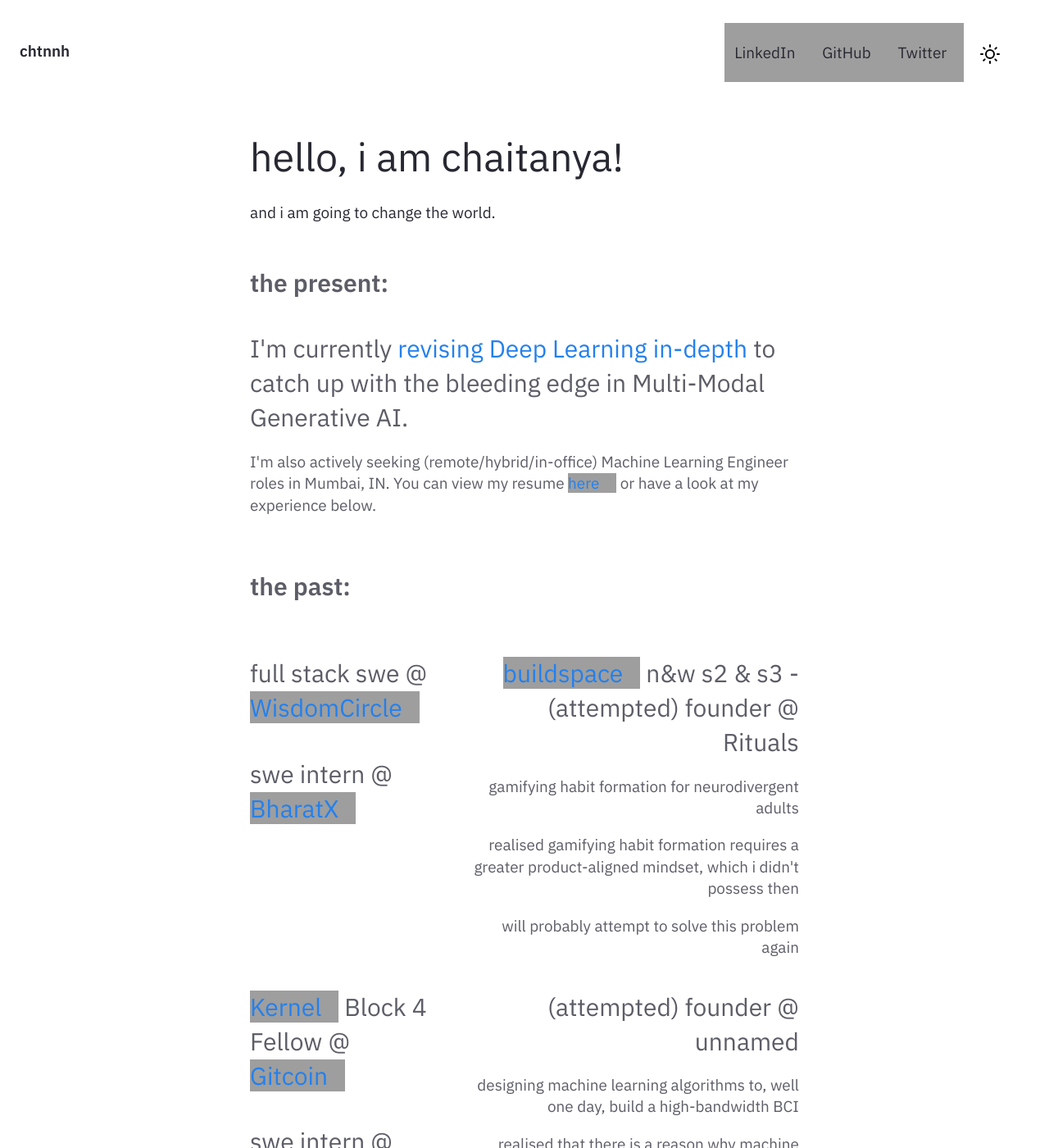
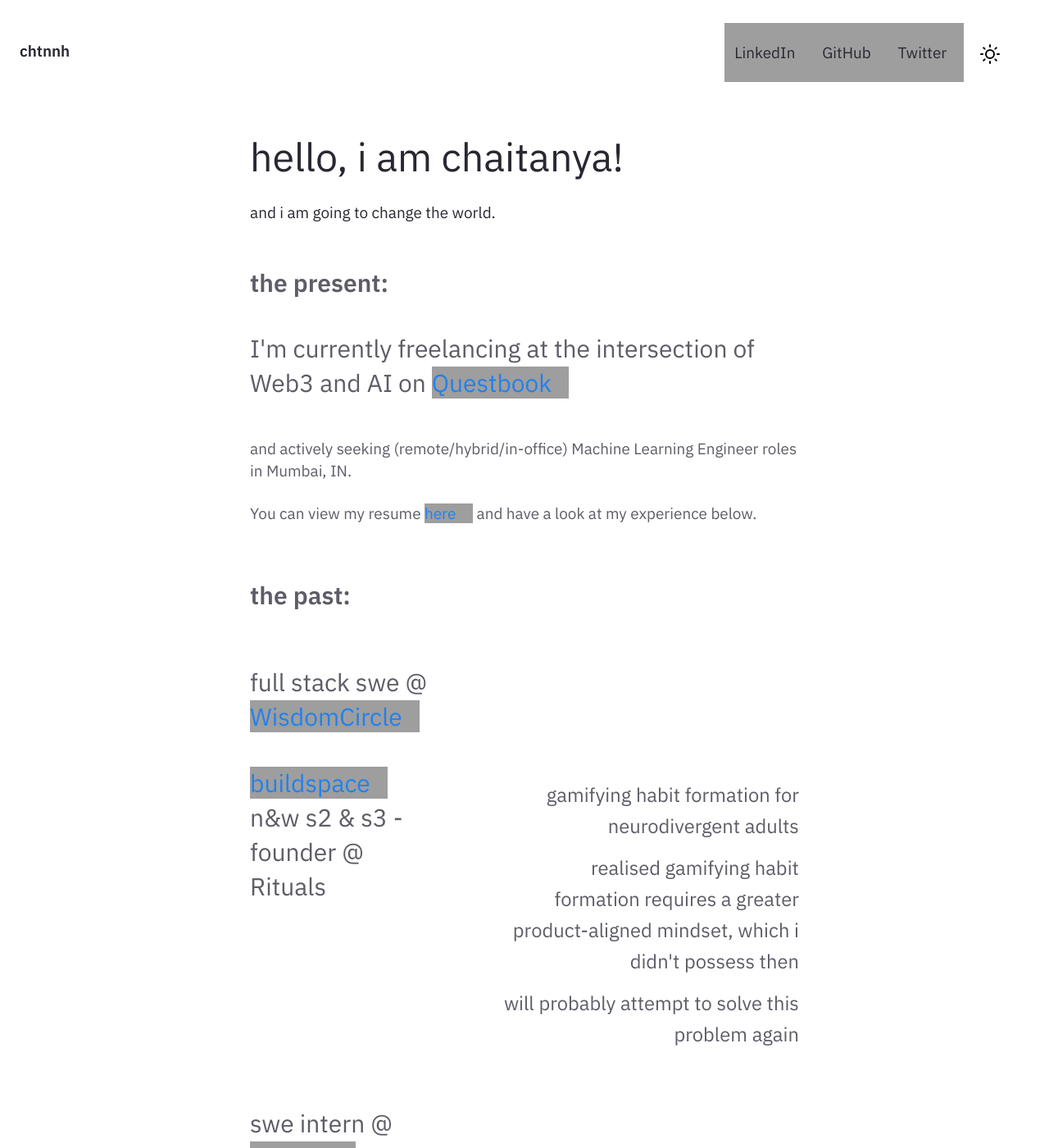
Before and after one commit to chtnnh/chtnnh.github.io, a Jekyll site: the page built from pages/index.md, in a window 1280 px wide and 1400 px high. Shown: the whole window at 82% size. Built offline with Jekyll 4.4.1, drawn with Linux system fonts in a browser that asks for light colours; some of the changed text lies outside the part shown; grey boxes are pictures that could not be loaded.

Commit message:
feat: update homepage.html

```diff
--- a/_includes/Homepage.html
+++ b/_includes/Homepage.html
@@ -8,12 +8,14 @@
             <em>the past is irrelevant, much like the future...</em>
         </div>
         <h3>
-            I'm currently <a href="/note/vision#what">revising Deep Learning in-depth</a> to catch up with the bleeding edge in Multi-Modal Generative AI.
+            I'm currently freelancing at the intersection of Web3 and AI on <a href="https://questbook.app">Questbook</a>
         </h3>
+        <br />
         <p>
-            I'm also actively seeking (remote/hybrid/in-office) Machine Learning Engineer roles in Mumbai, IN.
-
-            You can view my resume <a href="https://drive.google.com/file/d/1eK4l2tNU02dVeTCdJafZBPpRjB87exnP/view?usp=sharing">here</a> or have a look at my experience below.
+            and actively seeking (remote/hybrid/in-office) Machine Learning Engineer roles in Mumbai, IN.
+            <br />
+            <br />
+            You can view my resume <a href="https://drive.google.com/file/d/1eK4l2tNU02dVeTCdJafZBPpRjB87exnP/view?usp=sharing">here</a> and have a look at my experience below.
         </p>
         <br />
         <h2>the past:</h2>
@@ -25,20 +27,37 @@
                     full stack swe @
                     <a href="https://wisdomcircle.com">WisdomCircle</a>
                 </h3>
-                <h3>swe intern @ <a href="https://bharatx.tech">BharatX</a></h3>
+            </div>
+        </div>
+        <div class="a-past">
+            <div class="work">
+                <h3>
+                    <a href="https://buildspace.so">buildspace</a> n&amp;w s2
+                    &amp; s3 - founder @ Rituals
+                </h3>
             </div>
             <div class="balance"></div>
             <div class="life">
+                <h5>
+                    <ul>
+                        <li>
+                            gamifying habit formation for neurodivergent adults
+                        </li>
+                        <li>
+                            realised gamifying habit formation requires a greater product-aligned mindset, which i didn&#39;t possess then
+                        </li>
+                        <li>
+                            will probably attempt to solve this problem again
+                        </li>
+                    </ul>
+                </h5>
+            </div>
+        </div>
+        <div class="a-past">
+            <div class="work">
                 <h3>
-                    <a href="https://buildspace.so">buildspace</a> n&amp;w s2
-                    &amp; s3 - (attempted) founder @ Rituals
+                    swe intern @ <a href="https://bharatx.tech">BharatX</a>
                 </h3>
-                <p>gamifying habit formation for neurodivergent adults</p>
-                <p>
-                    realised gamifying habit formation requires a greater
-                    product-aligned mindset, which i didn&#39;t possess then
-                </p>
-                <p>will probably attempt to solve this problem again</p>
             </div>
         </div>
         <div class="a-past">
@@ -48,27 +67,60 @@
                     @
                     <a href="https://gitcoin.co">Gitcoin</a>
                 </h3>
+            </div>
+        </div>
+        <div class="a-past">
+            <div class="work">
+                <h3>
+                    founder @ unnamed
+                </h3>
+            </div>
+            <div class="balance"></div>
+            <div class="life">
+                <h5>
+                    <ul>
+                        <li>
+                            designing machine learning algorithms to build a high-bandwidth BCI
+                        </li>
+                        <li>
+                            realised that there is a reason why machine learning algorithms weren&#39;t built on top of open source electrode data
+                        </li>
+                        <li>
+                            will <em>definitely</em> attempt to solve this problem again, hopefully soon
+                        </li>
+                    </ul>
+                </h5>
+            </div>
+        </div>
+        <div class="a-past">
+            <div class="work">
                 <h3>
                     swe intern @
                     <a href="https://questbook.xyz">Questbook</a>
                 </h3>
             </div>
+        </div>
+        <div class="a-past">
+            <div class="work">
+                <h3>
+                    founder @ QubEat
+                </h3>
+            </div>
             <div class="balance"></div>
             <div class="life">
-                <h3>(attempted) founder @ unnamed</h3>
-                <p>
-                    designing machine learning algorithms to, well one day,
-                    build a high-bandwidth BCI
-                </p>
-                <p>
-                    realised that there is a reason why machine learning
-                    algorithms weren&#39;t built on top of open source electrode
-                    data
-                </p>
-                <p>
-                    will <em>definitely</em> attempt to solve this problem
-                    again, hopefully soon
-                </p>
+                <h5>
+                    <ul>
+                        <li>
+                            designing quantum algorithms to solve optimisation for logistics
+                        </li>
+                        <li>
+                            got off track trying to prove that &quot;P = NP&quot;, realised i love physics but our universe might not have been the same if that permutation of those 5 characters was true
+                        </li>
+                        <li>
+                            will probably attempt to solve this problem again, much later though
+                        </li>
+                    </ul>
+                </h5>
             </div>
         </div>
         <div class="a-past">
@@ -79,11 +131,25 @@
                     >
                         GSoC Mentor
                     </a>
-                    ,
+                    &nbsp;@
+                    <a href="https://wikimedia.org">Wikimedia Foundation</a>
+                </h3>
+            </div>
+        </div>
+        <div class="a-past">
+            <div class="work">
+                <h3>
                     <a href="https://www.outreachy.org/alums/2020-12/">
                         Outreachy Mentor
                     </a>
-                    &nbsp;&
+                    &nbsp;@
+                    <a href="https://wikimedia.org">Wikimedia Foundation</a>
+                </h3>
+            </div>
+        </div>
+        <div class="a-past">
+            <div class="work">
+                <h3>
                     <a
                         href="https://summerofcode.withgoogle.com/archive/2020/projects/4875253420916736"
                     >
@@ -92,23 +158,6 @@
                     &nbsp;@
                     <a href="https://wikimedia.org">Wikimedia Foundation</a>
                 </h3>
-            </div>
-            <div class="balance"></div>
-            <div class="life">
-                <h3>(attempted) founder @ QubEat</h3>
-                <p>
-                    designing quantum algorithms to solve optimisation for
-                    logistics
-                </p>
-                <p>
-                    got off track trying to prove that &quot;P = NP&quot;,
-                    realised i love physics but our universe might not have been
-                    the same if that permutation of those 5 characters was true
-                </p>
-                <p>
-                    will probably attempt to solve this problem again, much
-                    later though
-                </p>
             </div>
         </div>
         <h2 id="the-future">the future:</h2>
```
